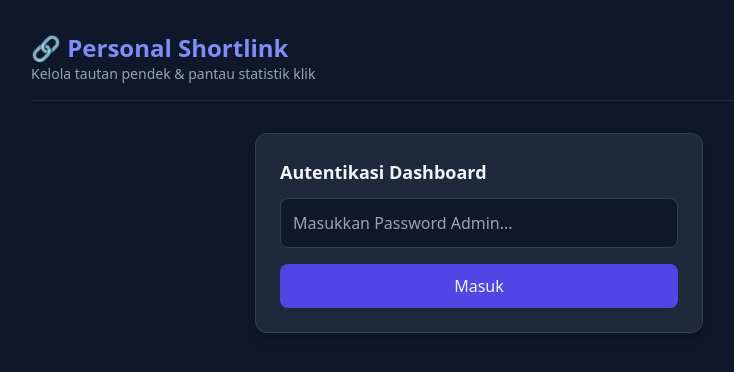
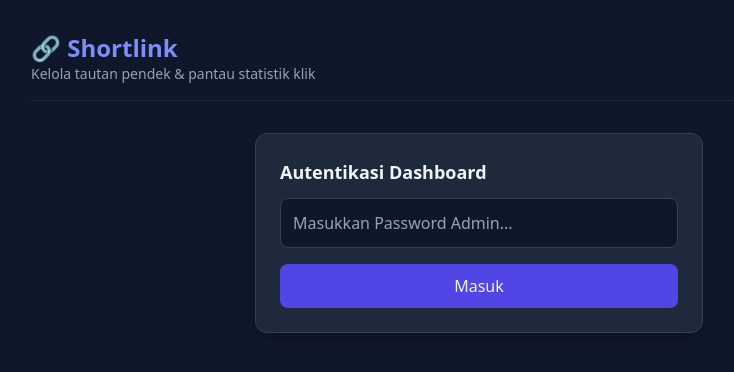
Before and after one commit to zaxrmdn/shortlink-app, a website: page public/index.html in a window 1280 px wide. Shown: the whole page, without its empty margins (161-895 px from the left). Drawn offline with nearby package versions, Linux system fonts and the light colour scheme.

Commit message:
Update index.html

```diff
--- a/public/index.html
+++ b/public/index.html
@@ -11,7 +11,7 @@
     <!-- Header -->
     <div class="flex justify-between items-center mb-8 border-b border-slate-800 pb-4">
       <div>
-        <h1 class="text-2xl font-bold text-indigo-400">🔗 Personal Shortlink</h1>
+        <h1 class="text-2xl font-bold text-indigo-400">🔗 Shortlink</h1>
         <p class="text-sm text-slate-400">Kelola tautan pendek & pantau statistik klik</p>
       </div>
       <button onclick="logout()" id="logoutBtn" class="hidden text-xs bg-slate-800 hover:bg-slate-700 px-3 py-2 rounded-lg text-slate-300">
```
